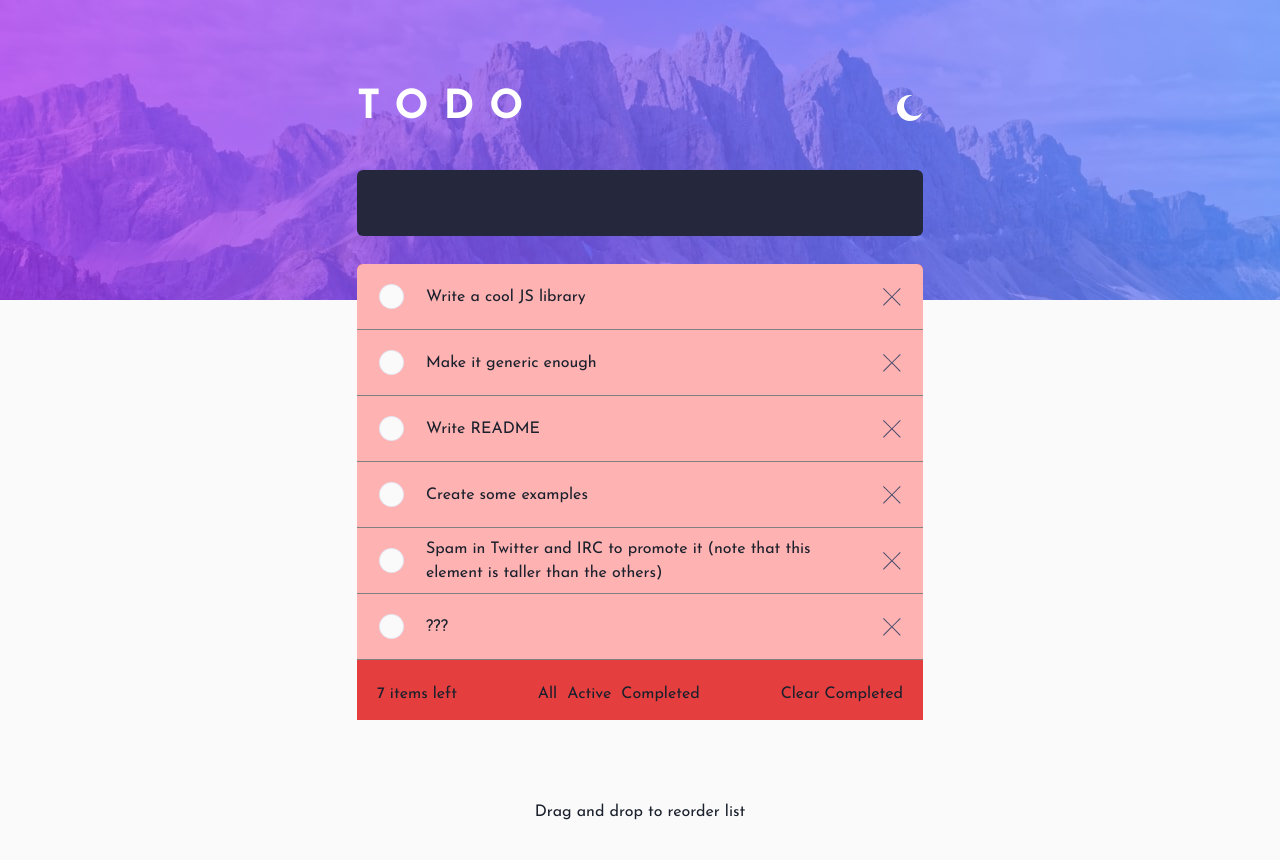
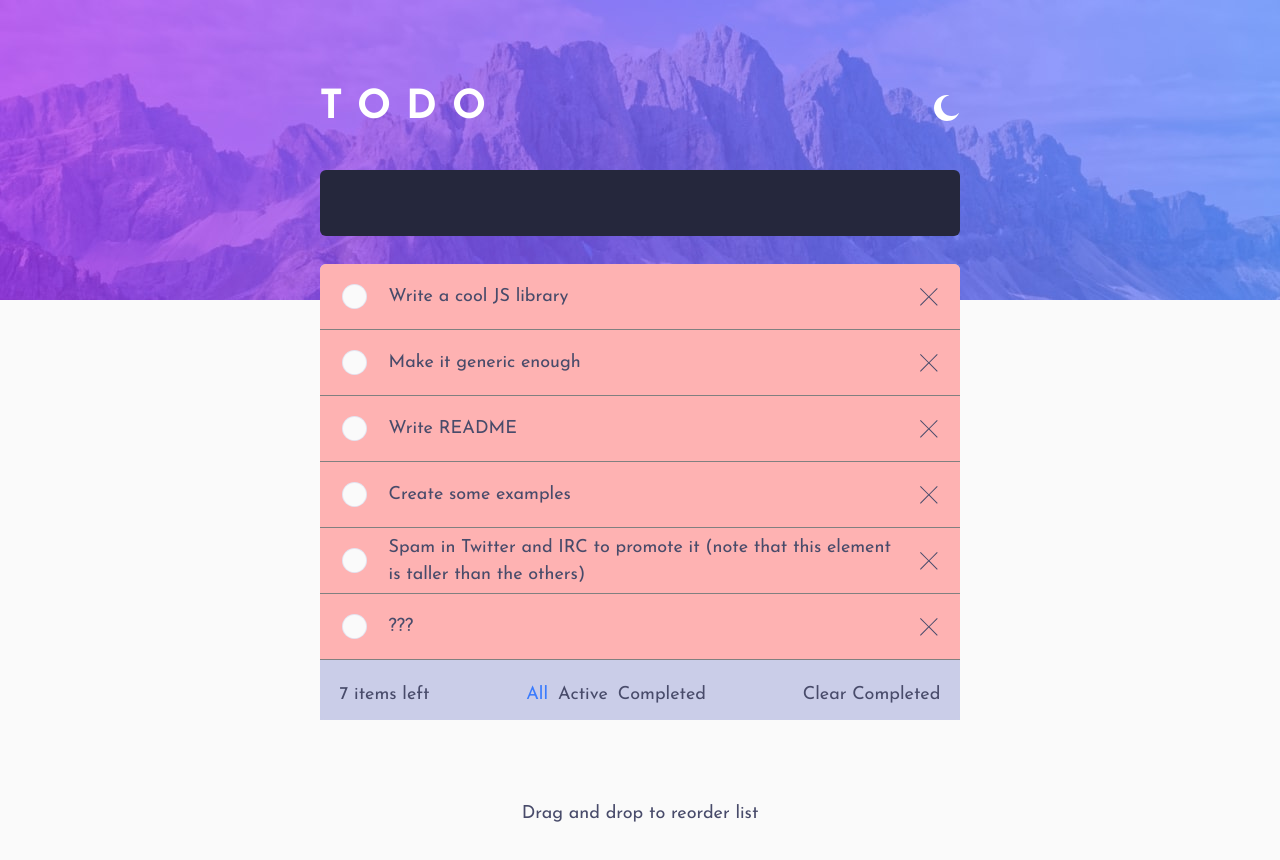
Before and after one commit to Ricuesta86/todo-app-frontend, a React (Vite) app: page / in a window 1280 px wide. Shown: the top 860 px of the page. Built offline with nearby package versions, Linux system fonts and the light colour scheme.

Commit message:
Matches Todos

```diff
--- a/src/App.tsx
+++ b/src/App.tsx
@@ -13,7 +13,7 @@ import {
   useColorModeValue,
   // useMediaQuery,
 } from "@chakra-ui/react";
-import {useCallback, useState} from "react";
+import {useCallback, useMemo, useState} from "react";
 import {DndProvider} from "react-dnd";
 import {HTML5Backend} from "react-dnd-html5-backend";
 
@@ -67,6 +67,13 @@ function App() {
   ]);
   const [text, setText] = useState<string>("");
   const {colorMode, toggleColorMode} = useColorMode();
+
+  const [view, setView] = useState<"all" | "active" | "completed">("all");
+  const matches = useMemo(() => {
+    return todos.filter((todo) =>
+      view === "all" ? todo : view === "active" ? !todo.completed : todo.completed,
+    );
+  }, [todos, view]);
   // const [isSmallScreen] = useMediaQuery("(max-width: 414px)");
 
   const handleKeyDown = (event: React.KeyboardEvent) => {
@@ -128,11 +135,11 @@ function App() {
     );
   };
 
-  const bg = useColorModeValue("red.500", "hsl(235, 21%, 11%)");
-  const bgCard = useColorModeValue("red.500", "hsl(235, 24%, 19%)");
+  const bg = useColorModeValue("hsl(234, 39%, 85%)", "hsl(235, 21%, 11%)");
+  const bgCard = useColorModeValue("hsl(234, 39%, 85%)", "hsl(235, 24%, 19%)");
 
   return (
-    <Box fontFamily={`'Josefin Sans', sans-serif`} height={"800px"} maxW={"2x1"}>
+    <Box height={"800px"} maxW={"2x1"}>
       <Heading
         backgroundImage={{
           sm: colorMode === "light" ? bgDesktopLight : bgDesktopDark,
@@ -183,7 +190,7 @@ function App() {
         <Stack bg={bgCard} borderTopRadius={"md"} marginTop={"20px"}>
           <DndProvider backend={HTML5Backend}>
             <Box borderTopRadius={"md"} height={"396px"} overflowY={"scroll"}>
-              {todos.map((todo, i) => renderCard(todo, i))}
+              {matches.length > 0 && matches.map((todo, i) => renderCard(todo, i))}
             </Box>
           </DndProvider>
           <Flex
@@ -198,9 +205,27 @@ function App() {
           >
             <Box>{todos.length} items left</Box>
             <Flex direction={"row"} gap="10px">
-              <Text>All</Text>
-              <Text>Active</Text>
-              <Text>Completed</Text>
+              <Text
+                color={view === "all" ? "hsl(220, 98%, 61%)" : ""}
+                cursor={"pointer"}
+                onClick={() => setView("all")}
+              >
+                All
+              </Text>
+              <Text
+                color={view === "active" ? "hsl(220, 98%, 61%)" : ""}
+                cursor={"pointer"}
+                onClick={() => setView("active")}
+              >
+                Active
+              </Text>
+              <Text
+                color={view === "completed" ? "hsl(220, 98%, 61%)" : ""}
+                cursor={"pointer"}
+                onClick={() => setView("completed")}
+              >
+                Completed
+              </Text>
             </Flex>
             <Box>Clear Completed</Box>
           </Flex>
--- a/src/theme/theme.ts
+++ b/src/theme/theme.ts
@@ -21,6 +21,9 @@ const breakpoints = {
 const styles = {
   global: (props: StyleFunctionProps) => ({
     body: {
+      "font-family": `'Josefin Sans', sans-serif`,
+      "font-size": "18px",
+      color: mode("hsl(235,19%, 35%)", "hsl(0, 0%, 98%)")(props),
       bg: mode("hsl(0, 0%, 98%)", "hsl(235, 21%, 11%)")(props),
     },
   }),
```
